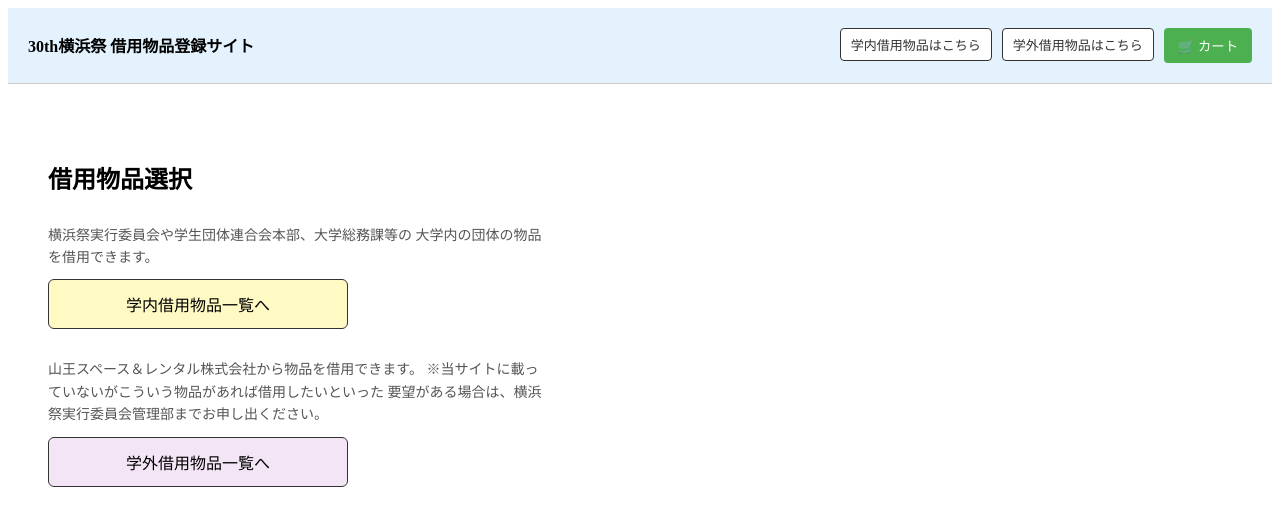
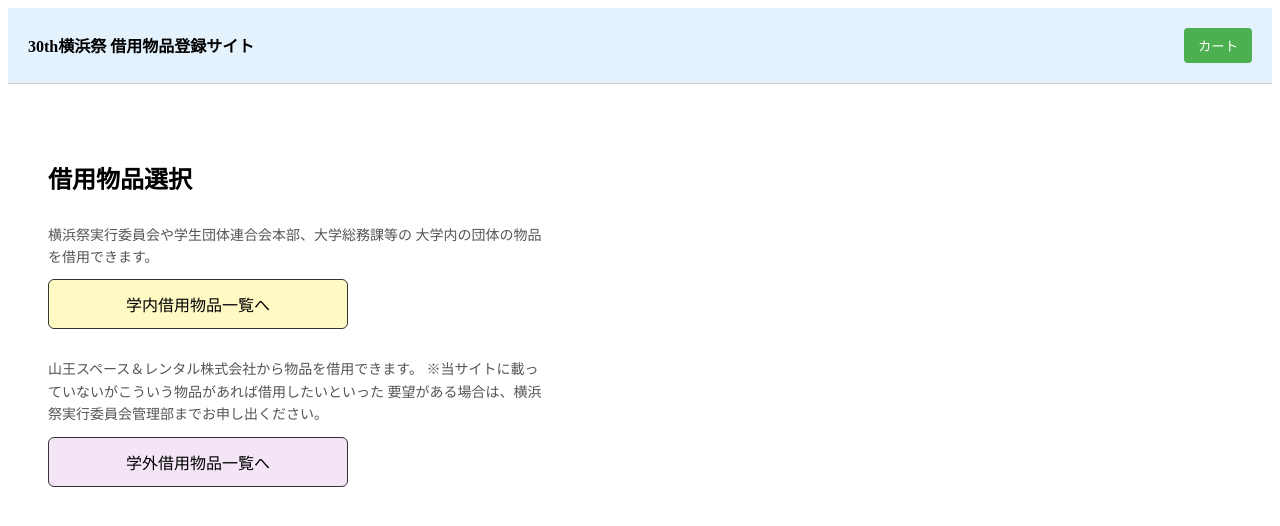
Before and after one commit to yokohamafest30kanri/yokohamasai-buppin, a Next.js app: page /items in a window 1280 px wide. Shown: the top 526 px of the page. Built offline with nearby package versions, Linux system fonts and the light colour scheme.

Commit message:
edit heder

```diff
--- a/app/items/layout.tsx
+++ b/app/items/layout.tsx
@@ -1,10 +1,18 @@
+"use client";
+
 import Link from "next/link";
+import { usePathname } from "next/navigation";
 
 export default function ItemsLayout({
   children,
 }: {
   children: React.ReactNode;
 }) {
+  const pathname = usePathname();
+
+  // ✅ itemsトップページかどうか
+  const isItemsTopPage = pathname === "/items";
+
   return (
     <>
       {/* ===== items用ヘッダー ===== */}
@@ -30,12 +38,15 @@ export default function ItemsLayout({
 
         {/* 右：学内 / 学外 / カート */}
         <div style={{ display: "flex", gap: "10px" }}>
+          {/* ✅ itemsトップページ以外でのみ表示 */}
+          {!isItemsTopPage && (
+            <>
               {/* 学内 */}
               <Link href="/items/internal">
                 <button
                   style={{
                     padding: "6px 10px",
-                backgroundColor: "#ffffff",
+                    backgroundColor: "#FFF9C4", // 🟡 学内：薄い黄色
                     color: "#333",
                     border: "1px solid #333",
                     borderRadius: "4px",
@@ -52,7 +63,7 @@ export default function ItemsLayout({
                 <button
                   style={{
                     padding: "6px 10px",
-                backgroundColor: "#ffffff",
+                    backgroundColor: "#F3E5F5", // 🟣 学外：薄い紫
                     color: "#333",
                     border: "1px solid #333",
                     borderRadius: "4px",
@@ -63,8 +74,10 @@ export default function ItemsLayout({
                   学外借用物品はこちら
                 </button>
               </Link>
+            </>
+          )}
 
-          {/* カート */}
+          {/* カート（常に表示） */}
           <Link href="/cart">
             <button
               style={{
@@ -76,7 +89,7 @@ export default function ItemsLayout({
                 cursor: "pointer",
               }}
             >
-              🛒 カート
+              カート
             </button>
           </Link>
         </div>
```
Lines whose indentation alone changed are shown as unchanged.
